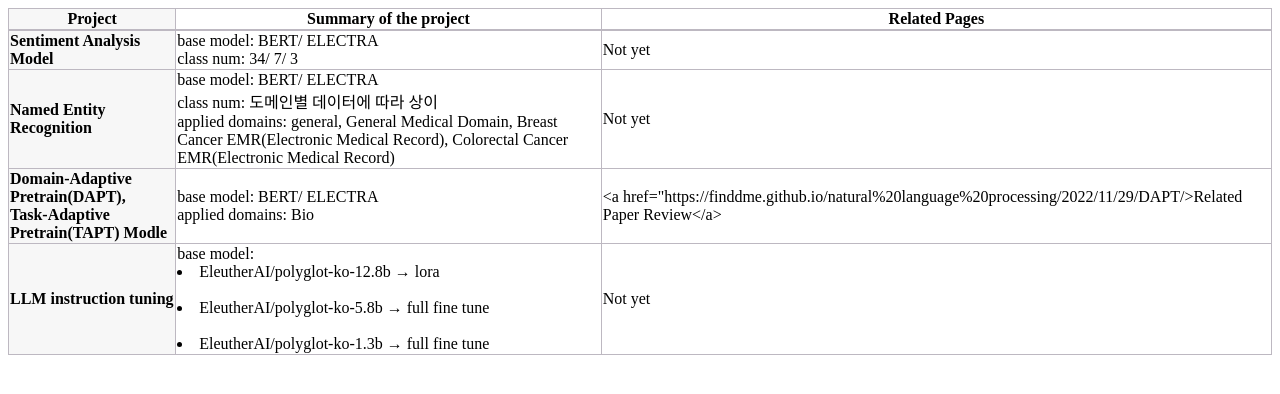
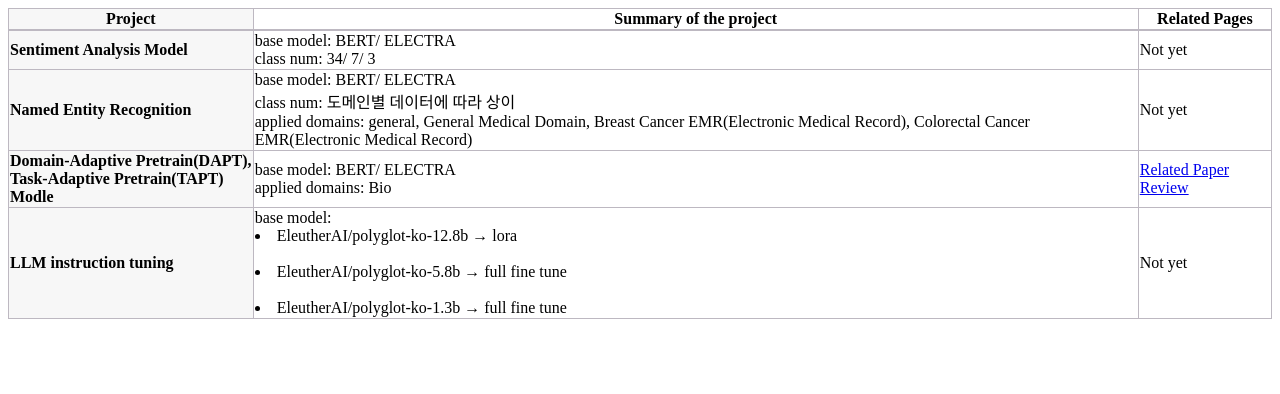
Before and after one commit to finddme/finddme.github.io, a Jekyll site: the page built from _posts/2022-01-01-Project.md, in a window 1280 px wide. Shown: the top 394 px of the page. Built offline with Jekyll 4.4.1, drawn with Linux system fonts in a browser that asks for light colours.

Commit message:
Update 2022-01-01-Project.md

```diff
--- a/_posts/2022-01-01-Project.md
+++ b/_posts/2022-01-01-Project.md
@@ -22,7 +22,7 @@ tag: NLP
        <tr><th class="line4" bgcolor="#F8F7F9">Project</th><th class="line2">Summary of the project</th><th class="line2">Related Pages</th></tr>
        <tr><td class="line3"><strong>Sentiment Analysis Model</strong></td><td class="line">base model: BERT/ ELECTRA<br> class num: 34/ 7/ 3</td><td class="line">Not yet</td></tr>
        <tr><td class="line3"><strong>Named Entity Recognition</strong></td><td class="line">base model: BERT/ ELECTRA<br> class num: 도메인별 데이터에 따라 상이<br> applied domains: general, General Medical Domain, Breast Cancer EMR(Electronic Medical Record), Colorectal Cancer EMR(Electronic Medical Record)</td><td class="line">Not yet</td></tr>
-       <tr><td class="line3"><strong>Domain-Adaptive Pretrain(DAPT),<br> Task-Adaptive Pretrain(TAPT) Modle</strong></td><td class="line">base model: BERT/ ELECTRA<br> applied domains: Bio</td><td class="line"><a href="https://finddme.github.io/natural%20language%20processing/2022/11/29/DAPT/>Related Paper Review</a></td></tr>
+       <tr><td class="line3"><strong>Domain-Adaptive Pretrain(DAPT),<br> Task-Adaptive Pretrain(TAPT) Modle</strong></td><td class="line">base model: BERT/ ELECTRA<br> applied domains: Bio</td><td class="line"><a href="https://finddme.github.io/natural%20language%20processing/2022/11/29/DAPT/">Related Paper Review</a></td></tr>
        <tr><td class="line3"><strong>LLM instruction tuning</strong></td><td class="line">base model:<br> <li>EleutherAI/polyglot-ko-12.8b → lora</li><br> <li>EleutherAI/polyglot-ko-5.8b → full fine tune</li><br> <li>EleutherAI/polyglot-ko-1.3b → full fine tune</li></td><td class="line">Not yet</td></tr>
    </table>
  </body>
```
